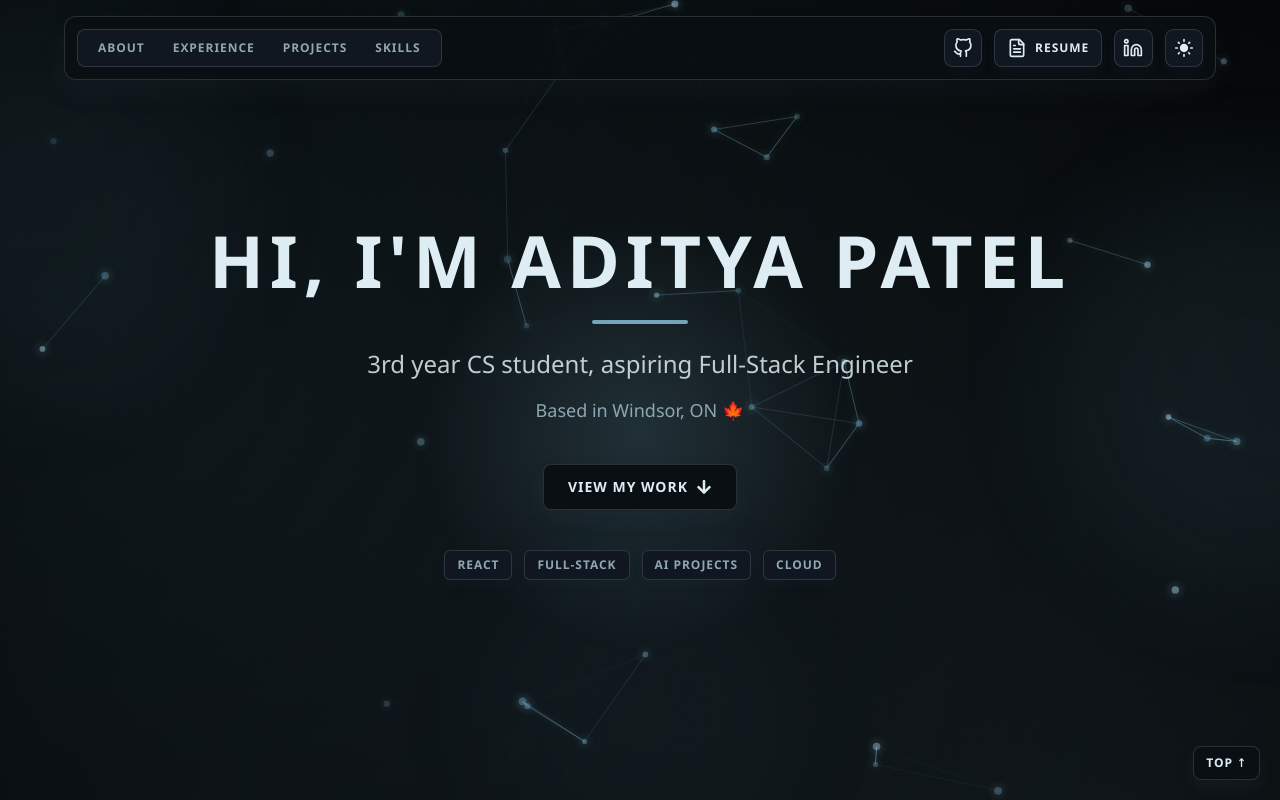
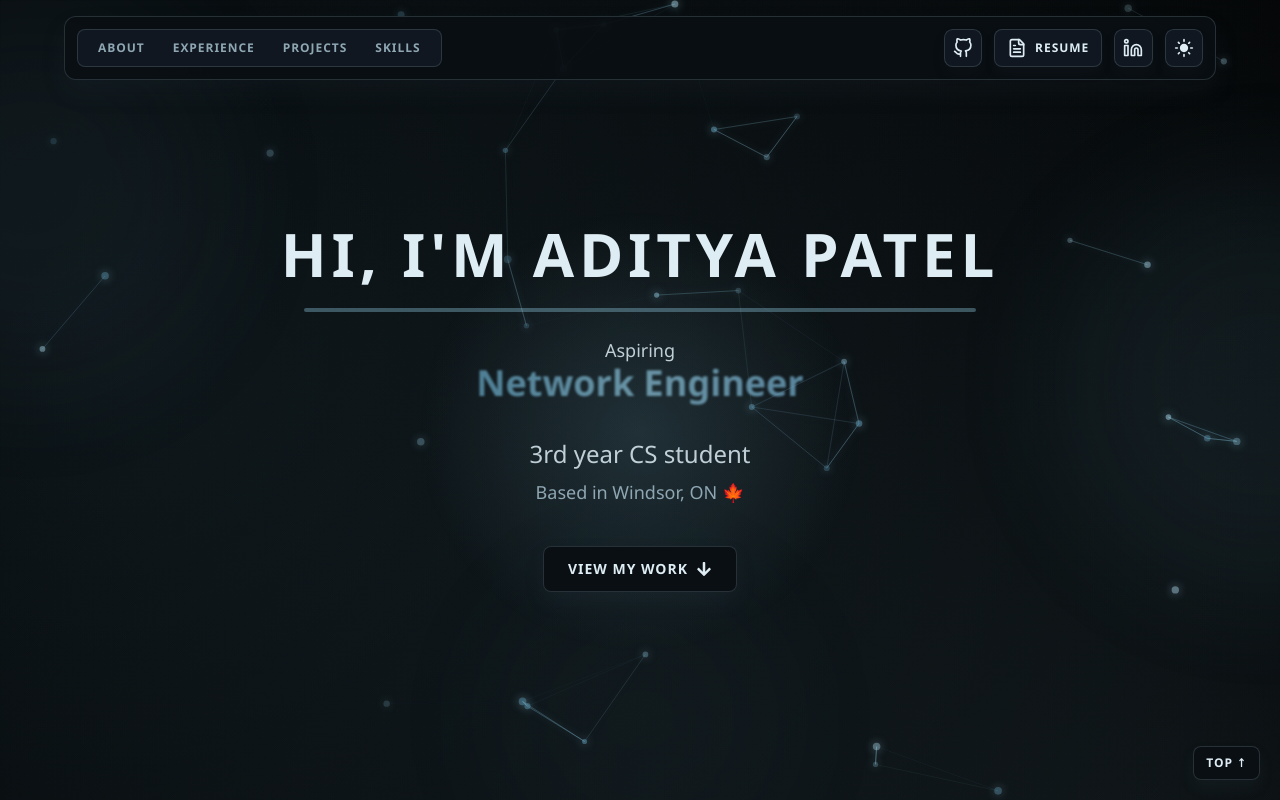
Before and after one commit to Champion2005/Portfolio, a React (Vite) app: page / in a window 1280 px wide. Shown: the top 800 px of the page. Built offline with nearby package versions, Linux system fonts and the light colour scheme.

Commit message:
feat: Enhance Hero component with animated role display and updated styles

```diff
--- a/src/components/Hero.jsx
+++ b/src/components/Hero.jsx
@@ -1,13 +1,35 @@
-import { motion, useMotionValue, useSpring } from "motion/react";
+import { AnimatePresence, motion, useMotionValue, useSpring } from "motion/react";
 import { FaArrowDown } from "react-icons/fa";
-import { useRef } from "react";
+import { useEffect, useRef, useState } from "react";
 
 const Hero = () => {
+  const roles = [
+    "Full-Stack Engineer",
+    "AI Engineer",
+    "Founder",
+    "Network Engineer",
+    "Automation Engineer",
+  ];
+
+  const [roleIndex, setRoleIndex] = useState(0);
+  const [isRoleHovered, setIsRoleHovered] = useState(false);
   const buttonRef = useRef(null);
   const mouseX = useMotionValue(0);
   const mouseY = useMotionValue(0);
   const smoothX = useSpring(mouseX, { stiffness: 220, damping: 16, mass: 0.25 });
   const smoothY = useSpring(mouseY, { stiffness: 220, damping: 16, mass: 0.25 });
+
+  useEffect(() => {
+    if (isRoleHovered) {
+      return undefined;
+    }
+
+    const intervalId = window.setInterval(() => {
+      setRoleIndex((prev) => (prev + 1) % roles.length);
+    }, 2000);
+
+    return () => window.clearInterval(intervalId);
+  }, [isRoleHovered, roles.length]);
 
   const handleMouseMove = (event) => {
     if (!buttonRef.current) {
@@ -37,15 +59,45 @@ const Hero = () => {
           transition={{ duration: 0.65 }}
           className="relative z-10 mx-auto max-w-4xl text-center"
         >
-          <h1 className="section-heading pb-6 text-4xl font-extrabold md:text-6xl lg:text-7xl text-[var(--text-primary)]">
+          <h1 className="section-heading pb-6 text-3xl font-extrabold md:text-4xl lg:text-6xl text-[var(--text-primary)]">
             Hi, I'm Aditya Patel
           </h1>
 
-          <div className="mx-auto mb-6 h-1 w-24 rounded-full bg-[var(--accent)]/85" />
+          <div className="mx-auto mb-6 h-1 w-[75%] rounded-full bg-[var(--accent)]/40" />
 
-          <p className="mb-4 text-xl text-[var(--text-primary)]/85 md:text-2xl">
-            3rd year CS student, aspiring Full-Stack Engineer
+          <p className="mb-4 text-2xl md:text-3xl lg:text-4xl">
+            <p className="text-sm text-[var(--text-primary)]/85 md:text-lg">
+              Aspiring
+            </p>
+            <span
+              className="relative inline-block h-[1.6em] min-w-[20ch] overflow-hidden align-top text-center leading-[1.25]"
+              onMouseEnter={() => setIsRoleHovered(true)}
+              onMouseLeave={() => setIsRoleHovered(false)}
+            >
+              <AnimatePresence mode="wait" initial={false}>
+                <motion.span
+                  key={roles[roleIndex]}
+                  initial={{ y: -16, opacity: 0, filter: "blur(4px)" }}
+                  animate={{ y: 0, opacity: 1, filter: "blur(0px)" }}
+                  exit={{ y: 16, opacity: 0, filter: "blur(4px)" }}
+                  transition={{ duration: 0.28, ease: "easeOut" }}
+                  className="absolute left-1/2 top-0 -translate-x-1/2 whitespace-nowrap bg-clip-text pb-[0.08em] font-semibold leading-[1.25] text-transparent"
+                  style={{
+                    backgroundImage:
+                      "linear-gradient(95deg, var(--accent-strong) 0%, var(--accent) 52%, #74aecd 100%)",
+                  }}
+                >
+                  {roles[roleIndex]}
+                </motion.span>
+              </AnimatePresence>
+            </span>
           </p>
+
+          <div className="mb-2 space-y-1">
+            <p className="text-xl text-[var(--text-primary)]/85 md:text-2xl">
+              3rd year CS student
+            </p>
+          </div>
 
           <p className="mb-10 text-lg text-[var(--text-muted)]">
             Based in Windsor, ON <span className="text-[var(--text-primary)]">🍁</span>
@@ -72,24 +124,6 @@ const Hero = () => {
             </motion.button>
           </div>
 
-          <div className="mt-10 flex flex-wrap items-center justify-center gap-3">
-            {[
-              "React",
-              "Full-Stack",
-              "AI Projects",
-              "Cloud",
-            ].map((tag, index) => (
-              <motion.span
-                key={tag}
-                initial={{ opacity: 0, y: 12 }}
-                animate={{ opacity: 1, y: 0 }}
-                transition={{ duration: 0.35, delay: 0.3 + index * 0.08 }}
-                className="rounded-md border border-[var(--border-soft)] bg-[var(--surface-soft)] px-3 py-1.5 text-xs font-semibold uppercase tracking-[0.08em] text-[var(--text-muted)] shadow-[0_6px_10px_rgba(47,69,80,0.06)]"
-              >
-                {tag}
-              </motion.span>
-            ))}
-          </div>
         </motion.div>
       </div>
     </section>
```
